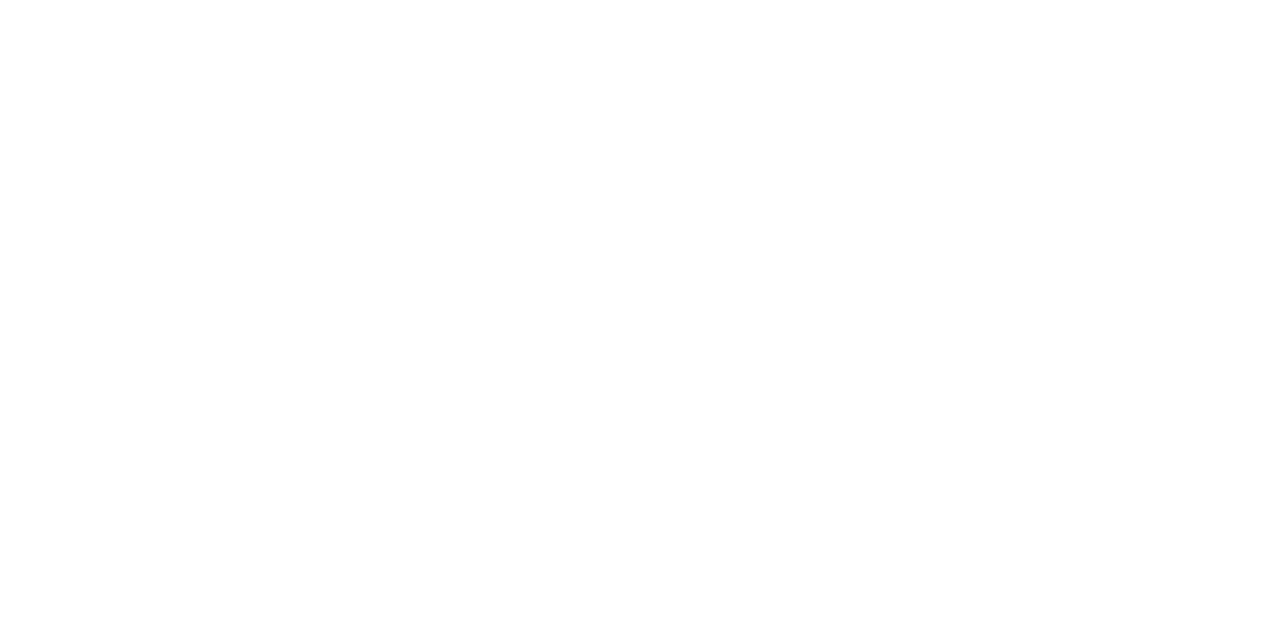
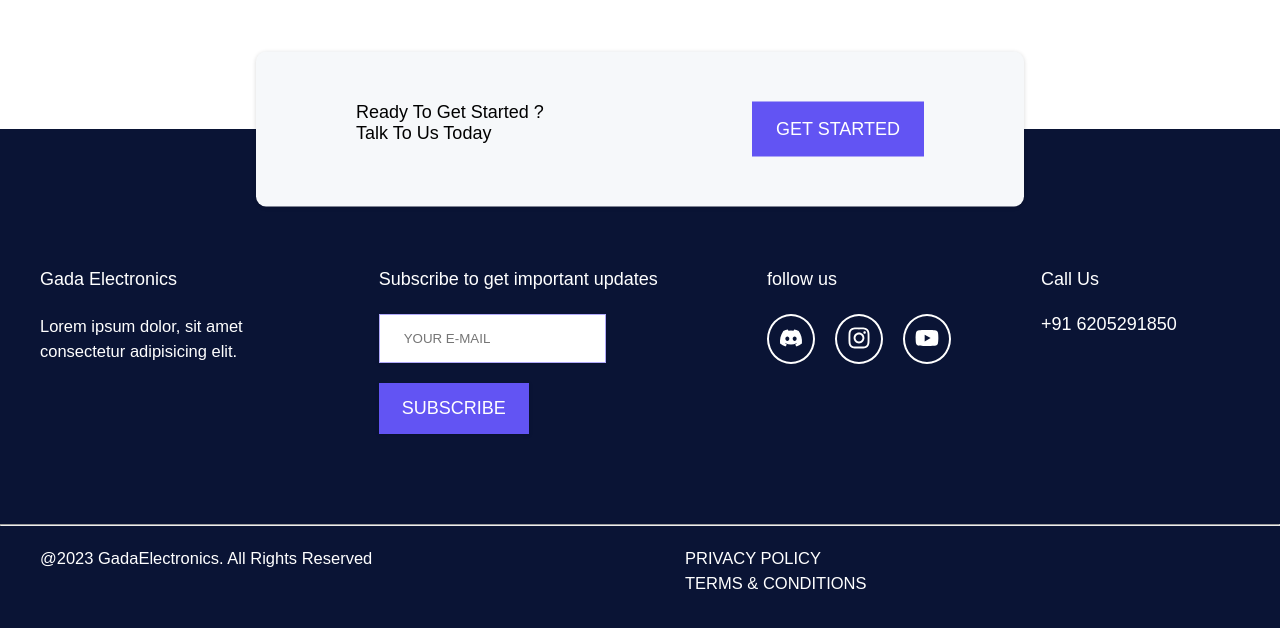
Before and after one commit to narottambhardwaj10062000/React-Ecommerce-Project, a React (Vite) app: page /about in a window 1280 px wide. Shown: the part 668-1296 px from the top of the page. Before the commit the page ends 800 px from the top, so only its background shows below. Built offline with nearby package versions, Linux system fonts and the light colour scheme.

Commit message:
Footer Section Completed

```diff
--- a/src/App.jsx
+++ b/src/App.jsx
@@ -5,6 +5,7 @@
 import { ThemeProvider } from "styled-components";
 import Header from "./Components/Header";
 import About from "./Pages/About";
+import Footer from "./Components/Footer";
 
 function App() {
 
@@ -36,6 +37,7 @@
         <Route path = "/" element = {<Home />} />
         <Route path = "/about" element = {<About /> } />
       </Routes>
+      <Footer />
     </BrowserRouter>
     </ThemeProvider>
   )
--- /dev/null
+++ b/src/Components/Footer.jsx
@@ -0,0 +1,149 @@
+import React from 'react'
+import styled from "styled-components";
+import { Button } from '../styles/Button';
+import { NavLink } from 'react-router-dom';
+import { FaInstagram, FaDiscord, FaYoutube } from "react-icons/fa";
+
+const Footer = () => {
+  return (
+    <Wrapper>
+        <section>
+            <div className="contact-short">
+                <div className="grid grid-two-column">
+                    <div>
+                        <h3>Ready To Get Started ?</h3>
+                        <h3>Talk To Us Today</h3>
+                    </div>
+                    <div>
+                        <Button>
+                            <NavLink to="/about">Get Started</NavLink>
+                        </Button>
+                    </div>
+                </div>
+            </div>
+        </section>
+
+        {/* Main Footer Section */}
+
+        <footer>
+            <div className="container grid grid-four-column">
+                <div className="footer-about">
+                    <h3>Gada Electronics</h3>
+                    <p>Lorem ipsum dolor, sit amet consectetur adipisicing elit. </p>
+                </div>
+
+                <div className="footer-subscribe">
+                    <h3>Subscribe to get important updates</h3>
+                    <form action='#'>
+                        <input
+                           type="email"
+                           placeholder='your e-mail'
+                        />
+                        <input
+                           type='submit'
+                           value="subscribe"
+                        />
+                    </form>
+                </div>
+                <div className='footer-social'>
+                    <h3>follow us</h3>
+                    <div className='footer-social--icons'>
+                        <div>
+                            <FaDiscord className="icons" />
+                        </div>
+                        <div>
+                            <FaInstagram className="icons" />
+                        </div>
+                        <div>
+                            <FaYoutube className="icons" />
+                        </div>
+                    </div>
+                </div>
+                <div className='footer-contact'>
+                    <h3>Call Us</h3>
+                    <h3>+91 6205291850</h3>
+                </div>
+            </div>
+
+             {/* Bottom Footer*/}
+            <div className='footer-bottom--section'>
+                <hr />
+                <div className='container grid grid-two-column'>
+                    <p>@2023 GadaElectronics. All Rights Reserved</p>
+
+                    <div>
+                        <p>PRIVACY POLICY</p>
+                        <p>TERMS & CONDITIONS</p>
+                    </div>
+                </div>
+            </div>
+        </footer>
+
+
+
+    </Wrapper>
+  )
+}
+
+const Wrapper = styled.section`
+     .iSIFGq {
+    margin: 0;
+  }
+
+  .contact-short {
+    max-width: 60vw;
+    margin: auto;
+    padding: 5rem 10rem;
+    background-color: ${({ theme }) => theme.colors.bg};
+    border-radius: 1rem;
+    box-shadow: ${({ theme }) => theme.colors.shadowSupport};
+    transform: translateY(50%);
+
+    .grid div:last-child {
+      justify-self: end;
+      align-self: center;
+    }
+  }
+
+  footer {
+    padding: 14rem 0 9rem 0;
+    background-color: ${({ theme }) => theme.colors.footer_bg};
+    h3 {
+      color: ${({ theme }) => theme.colors.hr};
+      margin-bottom: 2.4rem;
+    }
+    p {
+      color: ${({ theme }) => theme.colors.white};
+    }
+    .footer-social--icons {
+      display: flex;
+      gap: 2rem;
+
+      div {
+        padding: 1rem;
+        border-radius: 50%;
+        border: 2px solid ${({ theme }) => theme.colors.white};
+
+        .icons {
+          color: ${({ theme }) => theme.colors.white};
+          font-size: 2.4rem;
+          position: relative;
+          cursor: pointer;
+        }
+      }
+    }
+  }
+
+  .footer-bottom--section {
+    padding-top: 9rem;
+
+    hr {
+      margin-bottom: 2rem;
+      color: ${({ theme }) => theme.colors.hr};
+      height: 0.1px;
+    }
+  }
+
+`
+
+export default Footer
--- a/src/Components/Trusted.jsx
+++ b/src/Components/Trusted.jsx
@@ -29,7 +29,7 @@
 }
 
 const Wrapper = styled.section`
-    padding: 9rem 0;
+  padding: 9rem 0;
   background-color: ${({ theme }) => theme.colors.bg};
 
   .brand-section {
```
